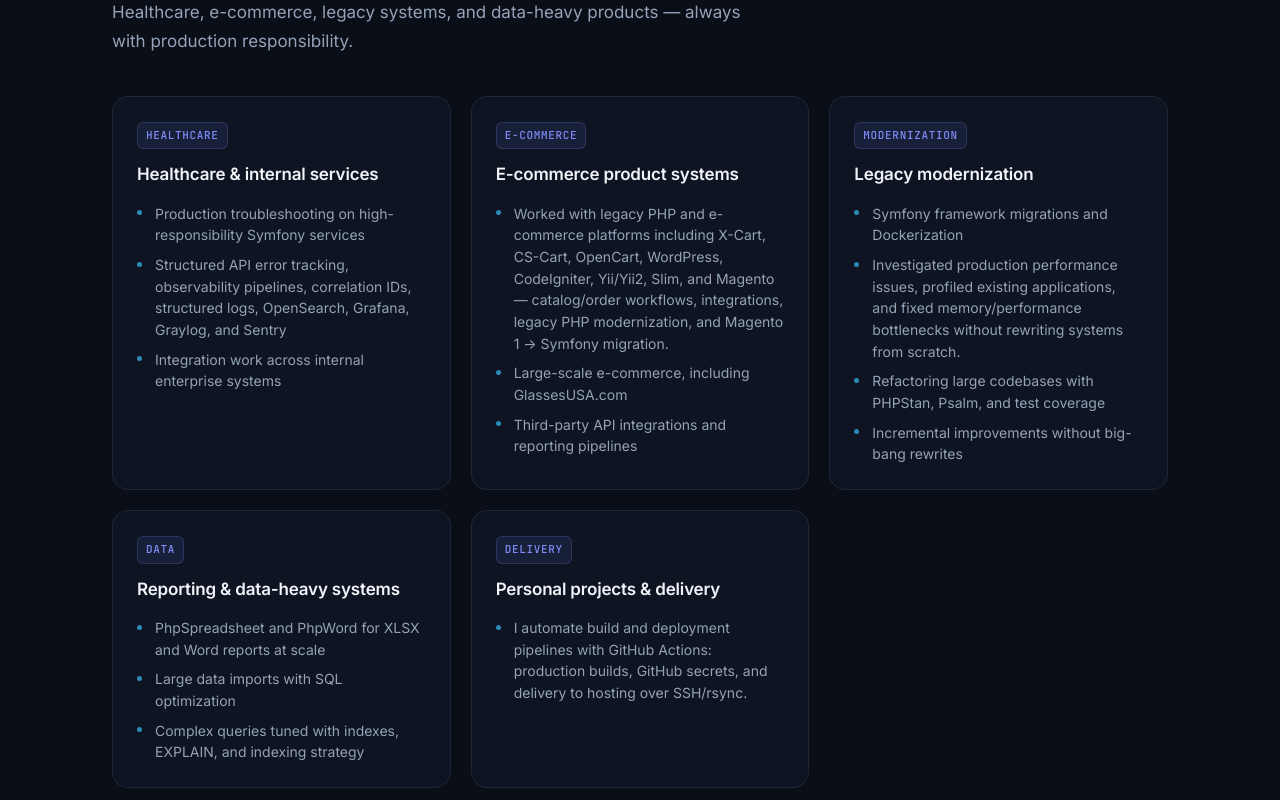
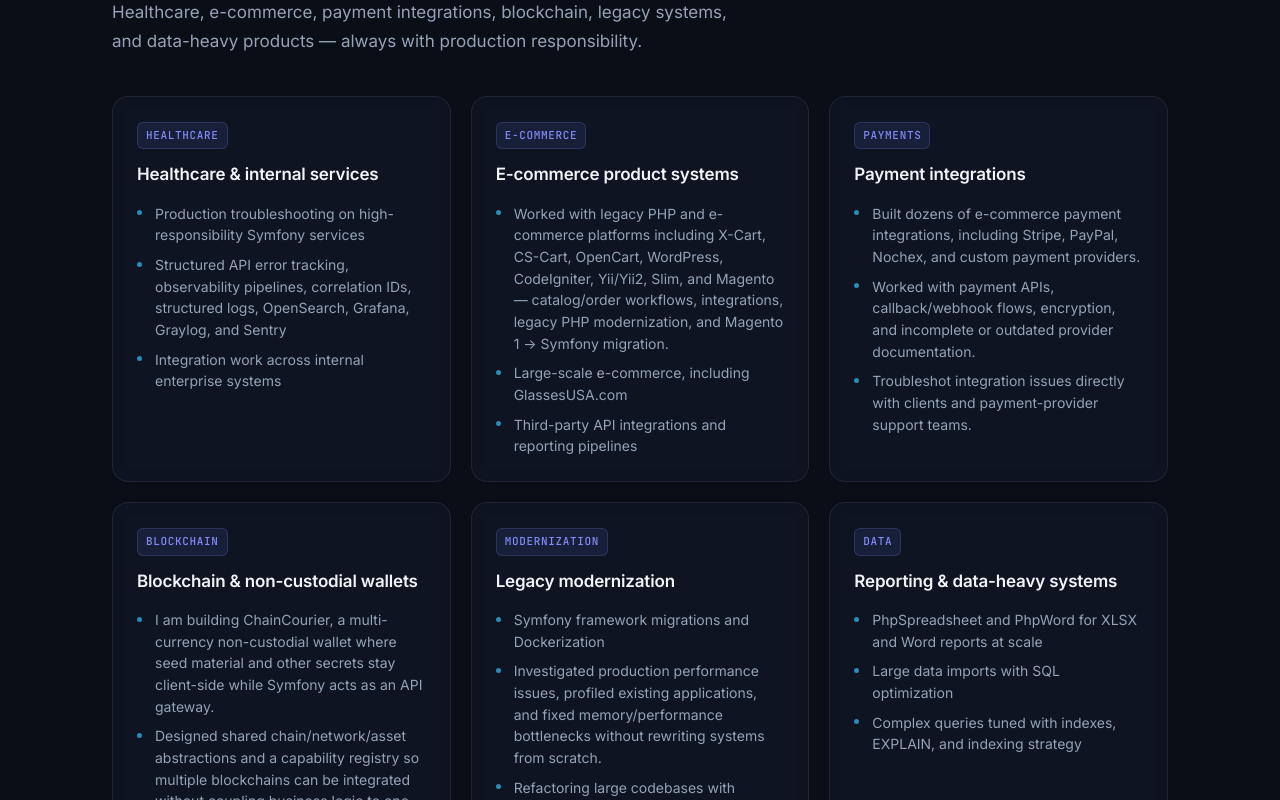
Before and after one commit to Kolyn236/myPortfolio, a React (Vite) app: page / in a window 1280 px wide. Shown: the part 1760-2560 px from the top of the page. Built offline with nearby package versions, Linux system fonts and the light colour scheme.

Commit message:
content: add payments and blockchain experience

```diff
--- a/src/data/content.en.ts
+++ b/src/data/content.en.ts
@@ -83,7 +83,7 @@ export const contentEn: LocalizedContent = {
     label: 'Selected experience',
     title: "Domains where I've shipped real work",
     subtitle:
-      'Healthcare, e-commerce, legacy systems, and data-heavy products — always with production responsibility.',
+      'Healthcare, e-commerce, payment integrations, blockchain, legacy systems, and data-heavy products — always with production responsibility.',
     items: [
       {
         domain: 'Healthcare & internal services',
@@ -102,6 +102,24 @@ export const contentEn: LocalizedContent = {
           'Third-party API integrations and reporting pipelines',
         ],
         tag: 'E-commerce',
+      },
+      {
+        domain: 'Payment integrations',
+        highlights: [
+          'Built dozens of e-commerce payment integrations, including Stripe, PayPal, Nochex, and custom payment providers.',
+          'Worked with payment APIs, callback/webhook flows, encryption, and incomplete or outdated provider documentation.',
+          'Troubleshot integration issues directly with clients and payment-provider support teams.',
+        ],
+        tag: 'Payments',
+      },
+      {
+        domain: 'Blockchain & non-custodial wallets',
+        highlights: [
+          'I am building ChainCourier, a multi-currency non-custodial wallet where seed material and other secrets stay client-side while Symfony acts as an API gateway.',
+          'Designed shared chain/network/asset abstractions and a capability registry so multiple blockchains can be integrated without coupling business logic to one network.',
+          'Worked on wallet generation and validation, network integrations including TRON, and safe handling of key material in the browser.',
+        ],
+        tag: 'Blockchain',
       },
       {
         domain: 'Legacy modernization',
--- a/src/data/content.ru.ts
+++ b/src/data/content.ru.ts
@@ -83,7 +83,7 @@ export const contentRu: LocalizedContent = {
     label: 'Выбранный опыт',
     title: 'Домены, где я реально работал в проде',
     subtitle:
-      'Healthcare, e-commerce, legacy-системы и продукты с большим объёмом данных — всегда с ответственностью за прод.',
+      'Healthcare, e-commerce, платёжные интеграции, blockchain, legacy-системы и продукты с большим объёмом данных — всегда с ответственностью за прод.',
     items: [
       {
         domain: 'Healthcare и внутренние сервисы',
@@ -102,6 +102,24 @@ export const contentRu: LocalizedContent = {
           'Интеграции с внешними API и отчётные пайплайны',
         ],
         tag: 'E-commerce',
+      },
+      {
+        domain: 'Платёжные интеграции',
+        highlights: [
+          'Реализовывал десятки интеграций платёжных систем для e-commerce: Stripe, PayPal, Nochex и кастомные провайдеры.',
+          'Работал с API, callback/webhook-сценариями, шифрованием и неполной или устаревшей документацией провайдеров.',
+          'Разбирал интеграционные проблемы напрямую с клиентами и поддержкой платёжных провайдеров.',
+        ],
+        tag: 'Payments',
+      },
+      {
+        domain: 'Blockchain и non-custodial кошельки',
+        highlights: [
+          'Разрабатываю ChainCourier — мультивалютный non-custodial кошелёк: seed и другие секреты остаются на клиенте, а Symfony используется как API-шлюз.',
+          'Проектировал единые abstractions chain/network/asset и capability registry, чтобы подключать разные блокчейны без привязки бизнес-логики к конкретной сети.',
+          'Работал с генерацией и валидацией кошельков, интеграцией сетей, включая TRON, и безопасной работой с ключевым материалом в браузере.',
+        ],
+        tag: 'Blockchain',
       },
       {
         domain: 'Модернизация legacy',
```
